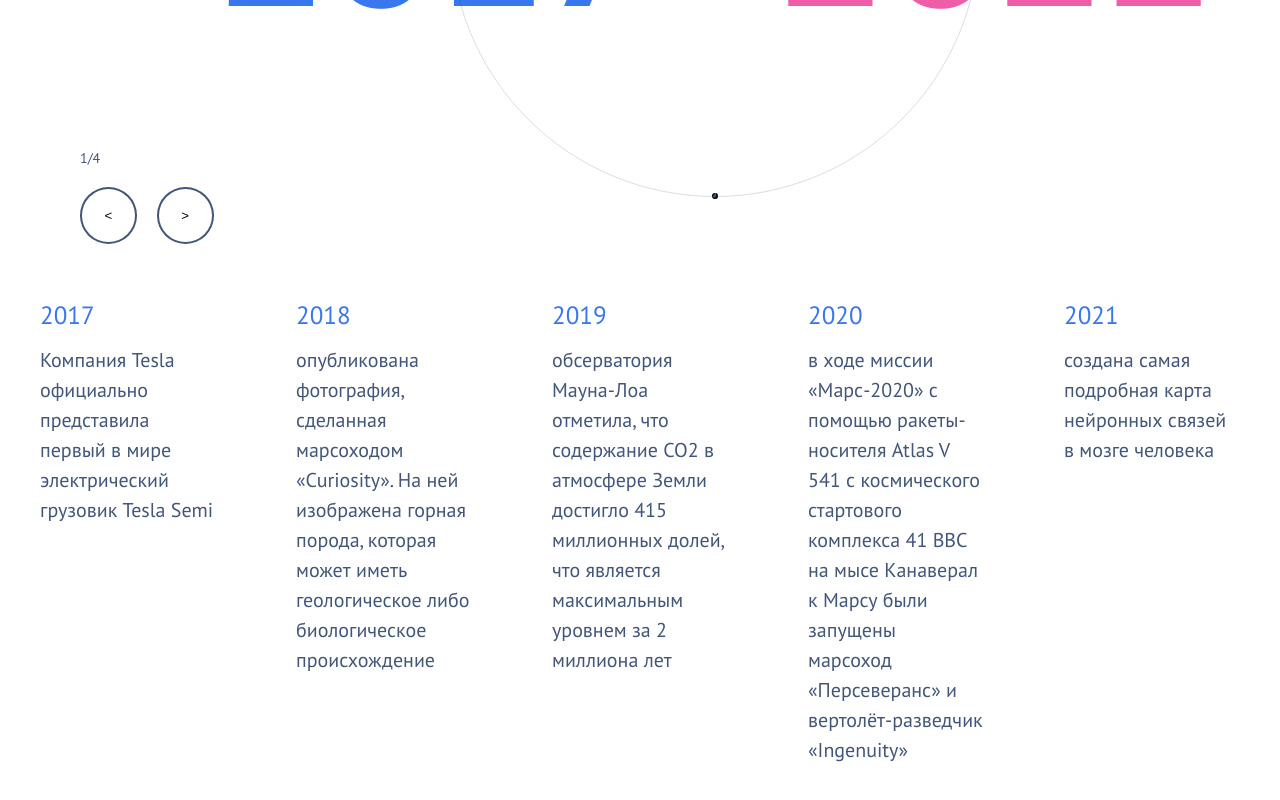
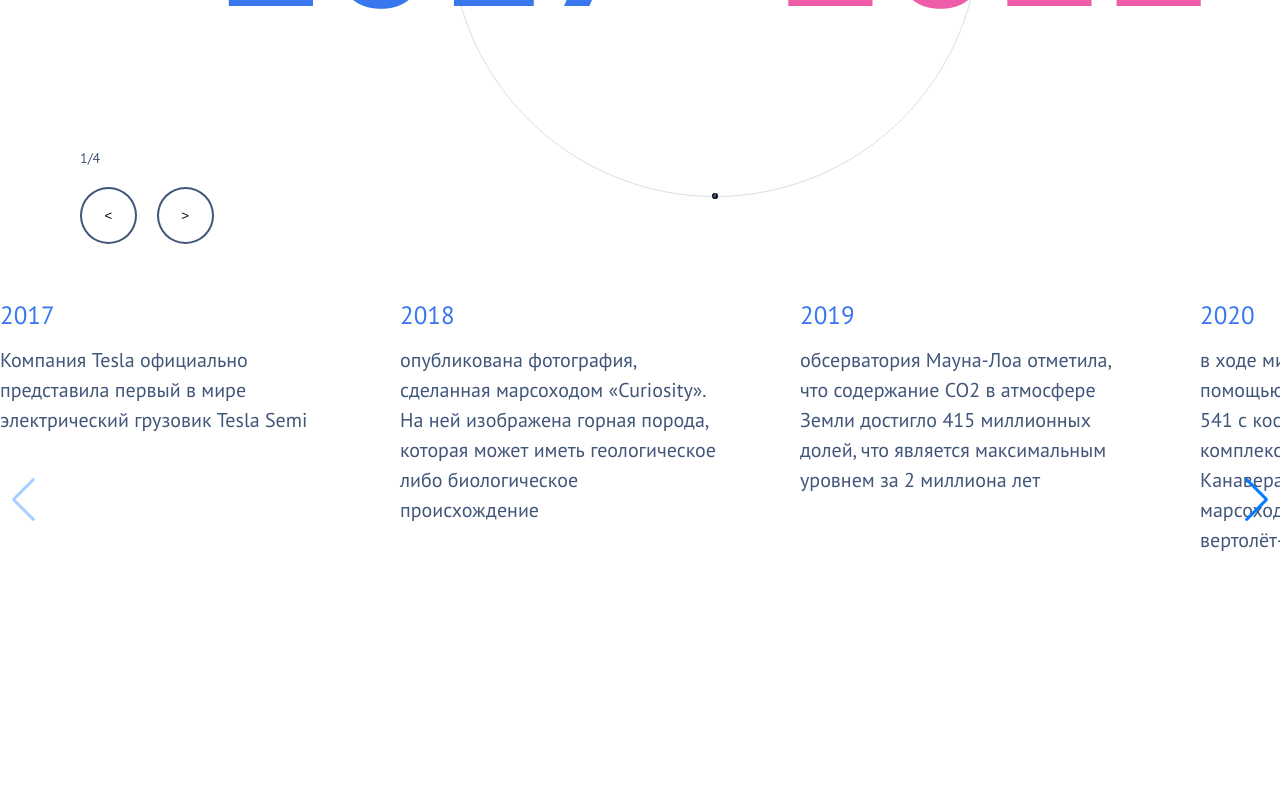
Before and after one commit to fermer123/startonly, a React app: page / in a window 1280 px wide. Shown: the part 548-1348 px from the top of the page. After the commit the page ends 1248 px from the top, so only its background shows below. Built offline with nearby package versions, Linux system fonts and the light colour scheme.

Commit message:
swiper 8.4 instead 6

```diff
--- a/src/components/data/data.json
+++ b/src/components/data/data.json
@@ -48,7 +48,10 @@
         "year": 2013,
         "content": "В Соединенном Королевстве поэт Си Джей Аллен выходит из шорт-листа Forward Prize после того, как признался в плагиате в некоторых из своих ранних работ"
       },
-      { "year": 2014, "content": "qweqwe" },
+      {
+        "year": 2014,
+        "content": " Национальной библиотеке Испании обнаружена рукопись пьесы «Женщины и слуги» Лопе де Веги, считавшейся потерянной около 400 лет назад"
+      },
       {
         "year": 2015,
         "content": "Новая Зеландия отмечает свой 17-й день национального праздника поэзии. По всей стране проводится более 60 мероприятий"
--- a/src/components/slides/Slide.module.scss
+++ b/src/components/slides/Slide.module.scss
@@ -1,6 +1,7 @@
 .mySwiper {
   margin-top: 56px;
-  max-width: 1200px;
+  width: 100%;
+  height: 400px;
   .swiperslide {
     max-width: 320px;
     .year {
--- a/src/components/slides/Slide.tsx
+++ b/src/components/slides/Slide.tsx
@@ -2,19 +2,22 @@ import React from 'react';
 import { iventItem, useCustomContext } from '../context/Context';
 import style from './Slide.module.scss';
 import 'swiper/swiper.scss';
-import { Swiper, SwiperSlide } from 'swiper/react';
-import { Navigation } from 'swiper';
+import { Swiper, SwiperSlide } from 'swiper/react/swiper-react.js';
+import 'swiper/modules/navigation/navigation.scss';
+import 'swiper/modules/pagination/pagination.scss'; // Pagination module
+import { Navigation, Pagination } from 'swiper';
 
 const Slide: React.FC = () => {
   const { data, year } = useCustomContext();
 
   return (
+    <div>
       <Swiper
-      className={style.mySwiper}
-      modules={[Navigation]}
+        modules={[Navigation, Pagination]}
         navigation
         spaceBetween={80}
-      slidesPerView={5}
+        slidesPerView={3}
+        className={style.mySwiper}
       >
         {data[year - 1].events.map((e: iventItem) => (
           <SwiperSlide className={style.swiperslide} key={e.year}>
@@ -23,6 +26,7 @@ const Slide: React.FC = () => {
           </SwiperSlide>
         ))}
       </Swiper>
+    </div>
   );
 };
 
```
Lines whose indentation alone changed are shown as unchanged.
